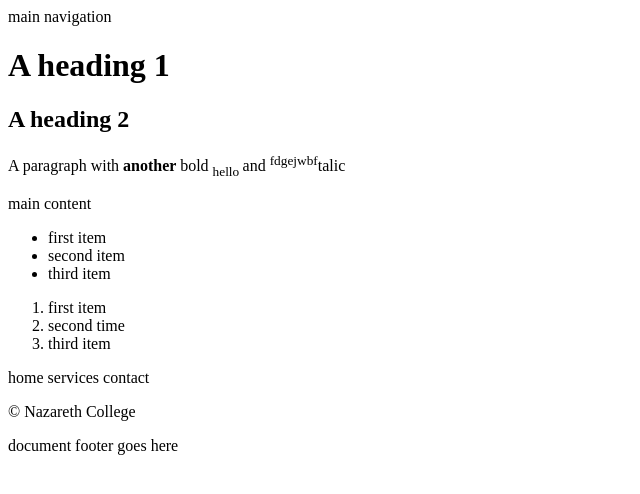
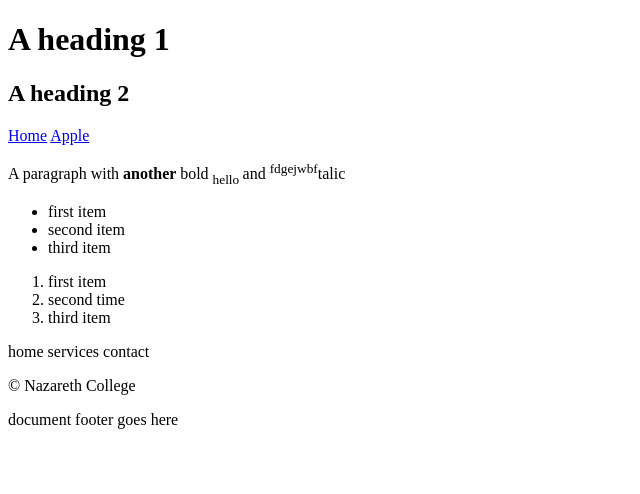
Before and after one commit to clucian3/assignment1, a plain HTML site: page index.html in a window 1280 px wide. Shown: the whole page, without its empty margins (0-640 px from the left). Drawn offline with Linux system fonts and the light colour scheme.

Commit message:
add home and webpages

```diff
--- a/index.html
+++ b/index.html
@@ -8,12 +8,16 @@
 </head>
 
 <body>
-    <nav> main navigation</nav>
+    <header>
+        <nav></nav>
+    </header>
+    <main>
     <h1>A heading 1</h1>
     <h2>A heading 2</h2>
+
+        <a href="index.html">Home</a>
+        <a href="http://www.apple.com">Apple</a>
     <p>A paragraph with <strong> another </strong>bold <sub> hello </sub>and <sup>fdgejwbf</sup>talic</p>
-
-    <main> main content</main>
 
     <ul>
     <li> first item
@@ -28,5 +32,6 @@
     <div> home services contact</div>
 
     <p>&copy; Nazareth College</p>
+        </main>
      <footer> document footer goes here</footer>
 </body></html>
```
